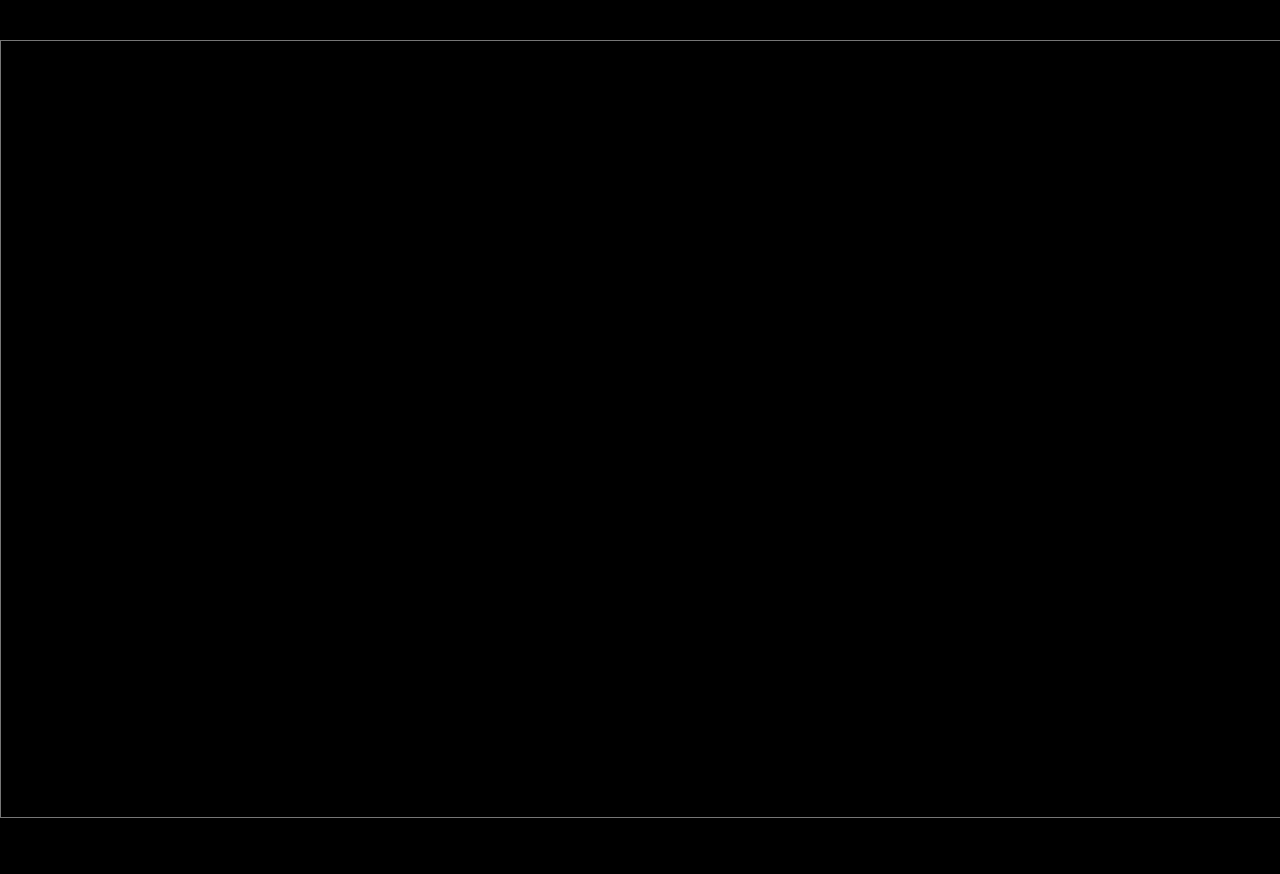
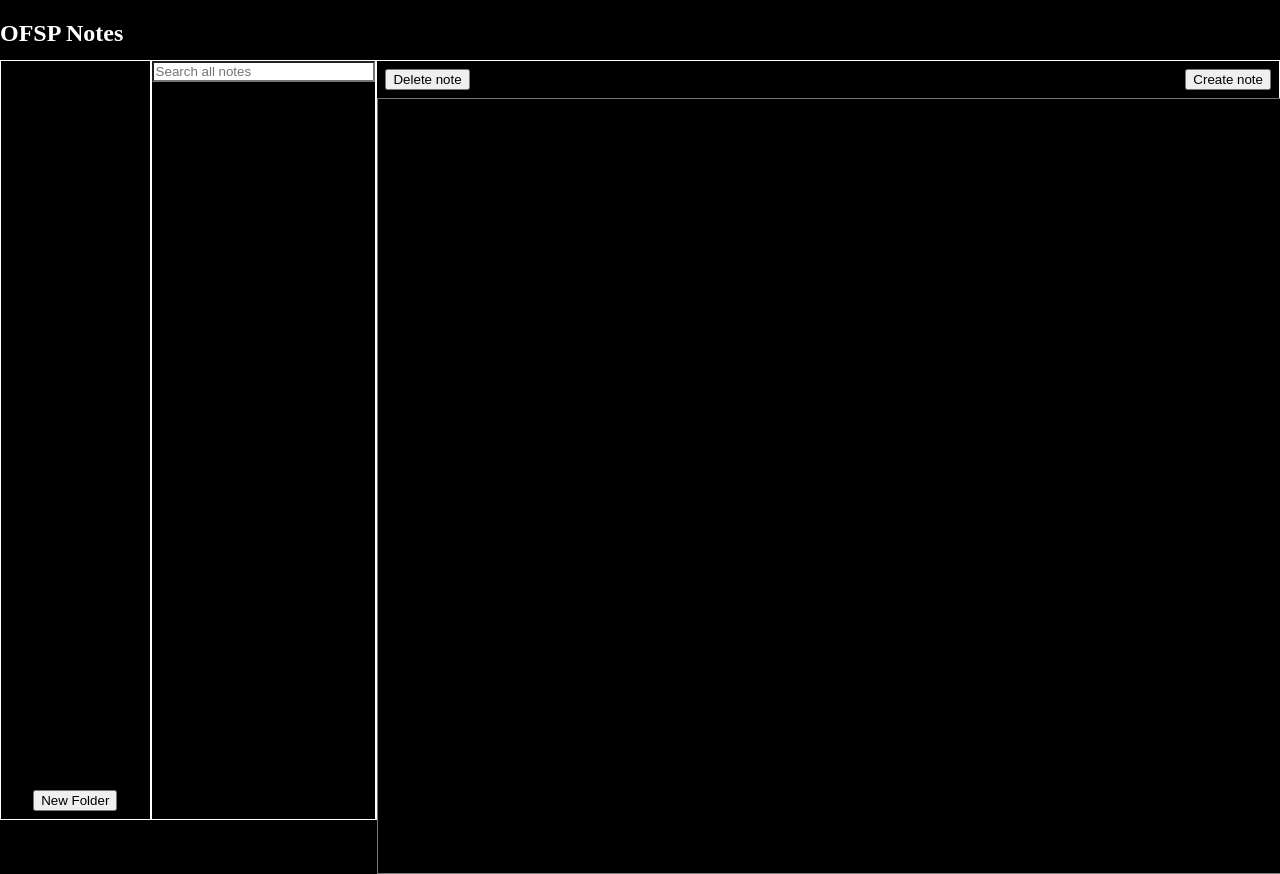
Before and after one commit to chr1swill/notes-ofps, a website with bundled scripts: page index.html in a window 1280 px wide. Before the commit the page ends 822 px from the top, so only its background shows below. Built offline with nearby package versions, Linux system fonts and the light colour scheme.

Commit message:
feat: basic styles to correctly layout content

```diff
--- a/css/styles.css
+++ b/css/styles.css
@@ -1,6 +1,5 @@
-.hidden {
-    display: none;
-    visibility: none;
+html, body {
+    box-sizing: border-box;
 }
 
 body {
@@ -15,13 +14,72 @@ body {
 .text_display_section {
     width: 100svw;
     height: 5svh;
-    display: flex;
-    justify-content: space-between;
+    /*display: flex;
+    justify-content: space-around;*/
     align-items: center;
 }
 
-h1 {
+.h1 {
+    font-size: 24px;
+    font-weight: bold;
     color: white;
+}
+
+.hidden {
+    display: none;
+    visibility: none;
+}
+
+
+.main_content_area {
+    width: 100svw;
+    height: 95svh;
+    display: grid;
+    grid-template-columns: 1fr 1.5fr 6fr;
+}
+
+.grid_section {
+    border: 1px solid white;
+}
+
+.grid_section:nth-of-type(1) {
+    display: flex;
+    flex-direction: column;
+    justify-content: space-between;
+    align-items: center;
+    padding: 8px;
+}
+
+.grid_section:nth-of-type(2) {
+}
+
+.note_list_section_header {
+    width: 100%;
+    height: auto;
+}
+
+.input_search_for_note {
+    width: 100%;
+    height: 100%;
+    background-color: white;
+    color: black;
+}
+
+.grid_section:nth-of-type(3) {
+}
+
+.note_section_header {
+    display: flex;
+    flex-direction: row;
+    align-items: center;
+    justify-content: space-between;
+    padding: 8px;
+
+    & div {
+        display: flex;
+        align-items: center;
+        gap: 16px;
+    }
 }
 
 .note_state_message {
@@ -29,12 +87,12 @@ h1 {
     height: 16px;
     color: white;
     font-size: 16px;
-    font-weight: medium;
+    font-weight: bold;
 }
 
 .note_text_input {
-    width: 100svw;
-    height: 95svh;
+    width: 100%;
+    height: 100%;
     background-color: black;
     color: white;
     padding: 8px;
--- a/index.html
+++ b/index.html
@@ -7,11 +7,37 @@
     <script src="./js/app.js" type="module"></script>
 </head>
 <body>
-    <section class="text_display_section">
-        <h1 id="note_file_name"></h1>
-        <span id="note_state_message" class="note_state_message"></span>
-    </section>
-    <label for="note_text_input" class="hidden"></label>
-    <textarea id="note_text_input" name="note_text_input" class="note_text_input"></textarea>
+    <nav class="text_display_section">
+        <h1 id="note_file_name" class="h1">OFSP Notes</h1>
+    </nav>
+    <main class="main_content_area">
+        <section id="folders_section" class="grid_section">
+            <ul id="folder_list_container">
+            </ul>
+            <button id="button_new_folder" title="New Folder">New Folder</button>
+        </section>
+        <section id="note_list_section" class="grid_section">
+            <header class="note_list_section_header">
+                <label for="input_search_for_note" class="hidden">Search for text inside a note.</label>
+                <input type="search" id="input_search_for_note" name="input_search_for_note" placeholder="Search all notes" class="input_search_for_note">
+            </header>
+            <ul id="notes_list_container">
+            </ul>
+        </section>
+        <section id="note_section" class="grid_section">
+            <header class="note_section_header">
+                <div>
+                    <button id="button_delete_note" title="Delete note">Delete note</button>
+                </div>
+                <div></div>
+                <div>
+                    <span id="note_state_message" class="note_state_message"></span>
+                    <button id="button_create_note" title="Create note">Create note</button>
+                </div>
+            </header>
+            <label for="note_text_input" class="hidden">Input the text you would like saved to the note.</label>
+            <textarea id="note_text_input" name="note_text_input" class="note_text_input"></textarea>
+        </section>
+    </main>
 </body>
 </html>
```
